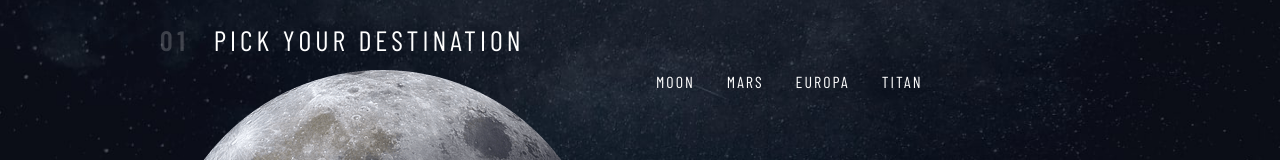
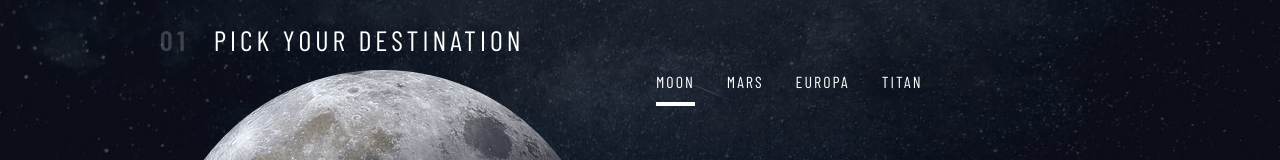
Before and after one commit to payman-hoseini/space-tourism-multi-page, a Next.js app: page /destination in a window 1280 px wide. Shown: the part 165-325 px from the top of the page. Built offline with nearby package versions, Linux system fonts and the light colour scheme.

Commit message:
solve active buttons for destination page

```diff
--- a/src/app/components/desHero.tsx
+++ b/src/app/components/desHero.tsx
@@ -32,10 +32,10 @@ export default function DesHero({ File } : {File : PageFile}){
                 </div>
                 <div>
                     <div className="flex">
-                        <button ref={btnMoonRef} onClick={destSelector} className="text-white font-Barlow-Condensed tracking-[2px] pb-2 mr-8 border-b-4 border-b-transparent hover:border-b-white/45 duration-700">MOON</button>
-                        <button ref={btnMarsRef} onClick={destSelector} className="text-white font-Barlow-Condensed tracking-[2px] pb-2 mr-8 border-b-4 border-b-transparent hover:border-b-white/45 duration-700">MARS</button>
-                        <button ref={btnEurRef} onClick={destSelector} className="text-white font-Barlow-Condensed tracking-[2px] pb-2 mr-8 border-b-4 border-b-transparent hover:border-b-white/45 duration-700">EUROPA</button>
-                        <button ref={btnTitanRef} onClick={destSelector} className="text-white font-Barlow-Condensed tracking-[2px] pb-2 border-b-4 border-b-transparent hover:border-b-white/45 duration-700">TITAN</button>
+                        <button ref={btnMoonRef} onClick={destSelector} className={`text-white font-Barlow-Condensed tracking-[2px] pb-2 mr-8 border-b-4 border-b-transparent hover:border-b-white/45 duration-700 ${desValue.name == 'Moon' ? "border-b-white" : ""}`}>MOON</button>
+                        <button ref={btnMarsRef} onClick={destSelector} className={`text-white font-Barlow-Condensed tracking-[2px] pb-2 mr-8 border-b-4 border-b-transparent hover:border-b-white/45 duration-700 ${desValue.name == 'Mars' ? "border-b-white" : ""}`}>MARS</button>
+                        <button ref={btnEurRef} onClick={destSelector} className={`text-white font-Barlow-Condensed tracking-[2px] pb-2 mr-8 border-b-4 border-b-transparent hover:border-b-white/45 duration-700 ${desValue.name == 'Europa' ? "border-b-white" : ""}`}>EUROPA</button>
+                        <button ref={btnTitanRef} onClick={destSelector} className={`text-white font-Barlow-Condensed tracking-[2px] pb-2 border-b-4 border-b-transparent hover:border-b-white/45 duration-700 ${desValue.name == 'Titan' ? "border-b-white" : ""}`}>TITAN</button>
                     </div>
                     <div>
                         <div className="py-10 border-b border-b-white/30 w-[80%]">
```
